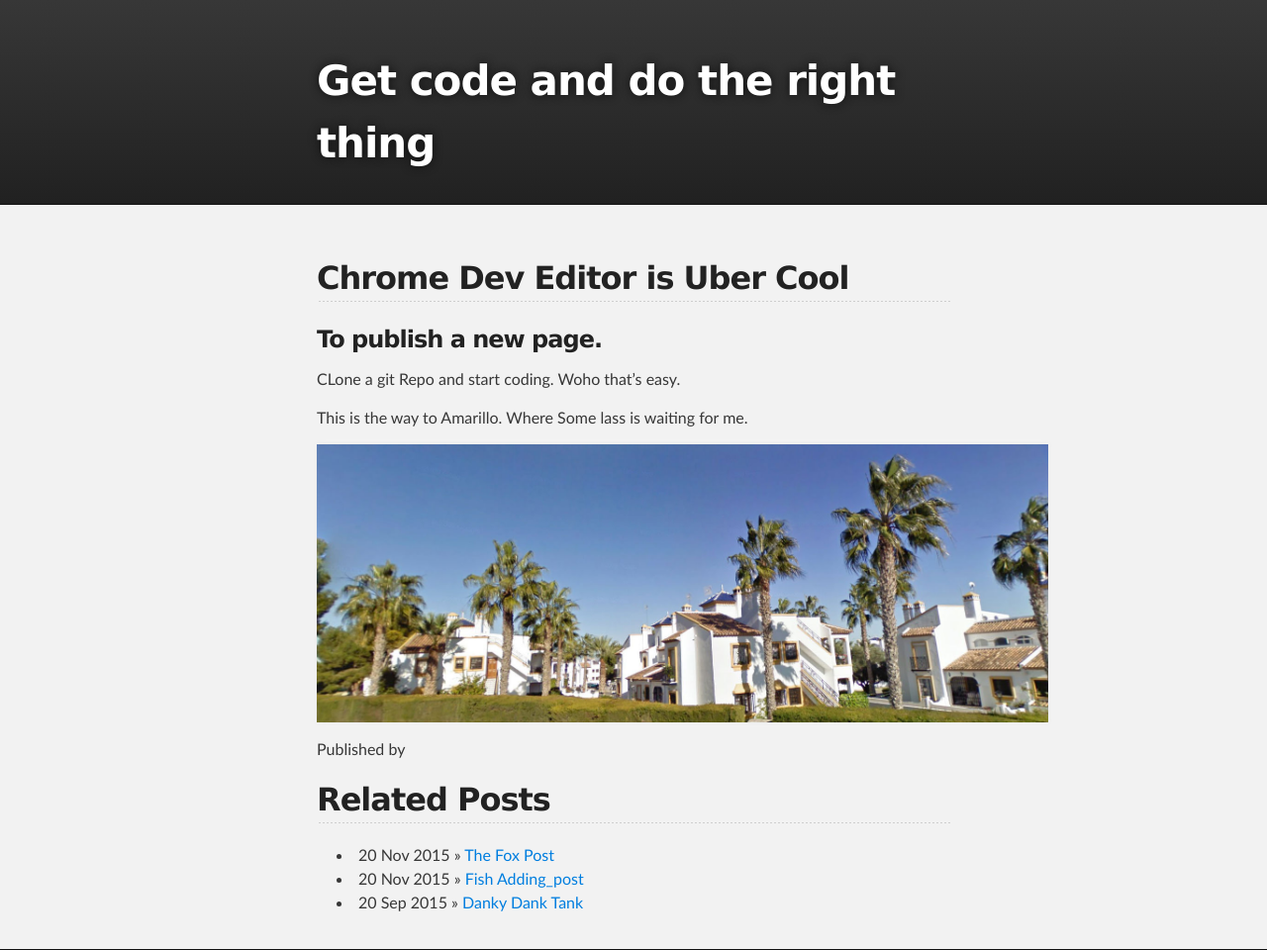
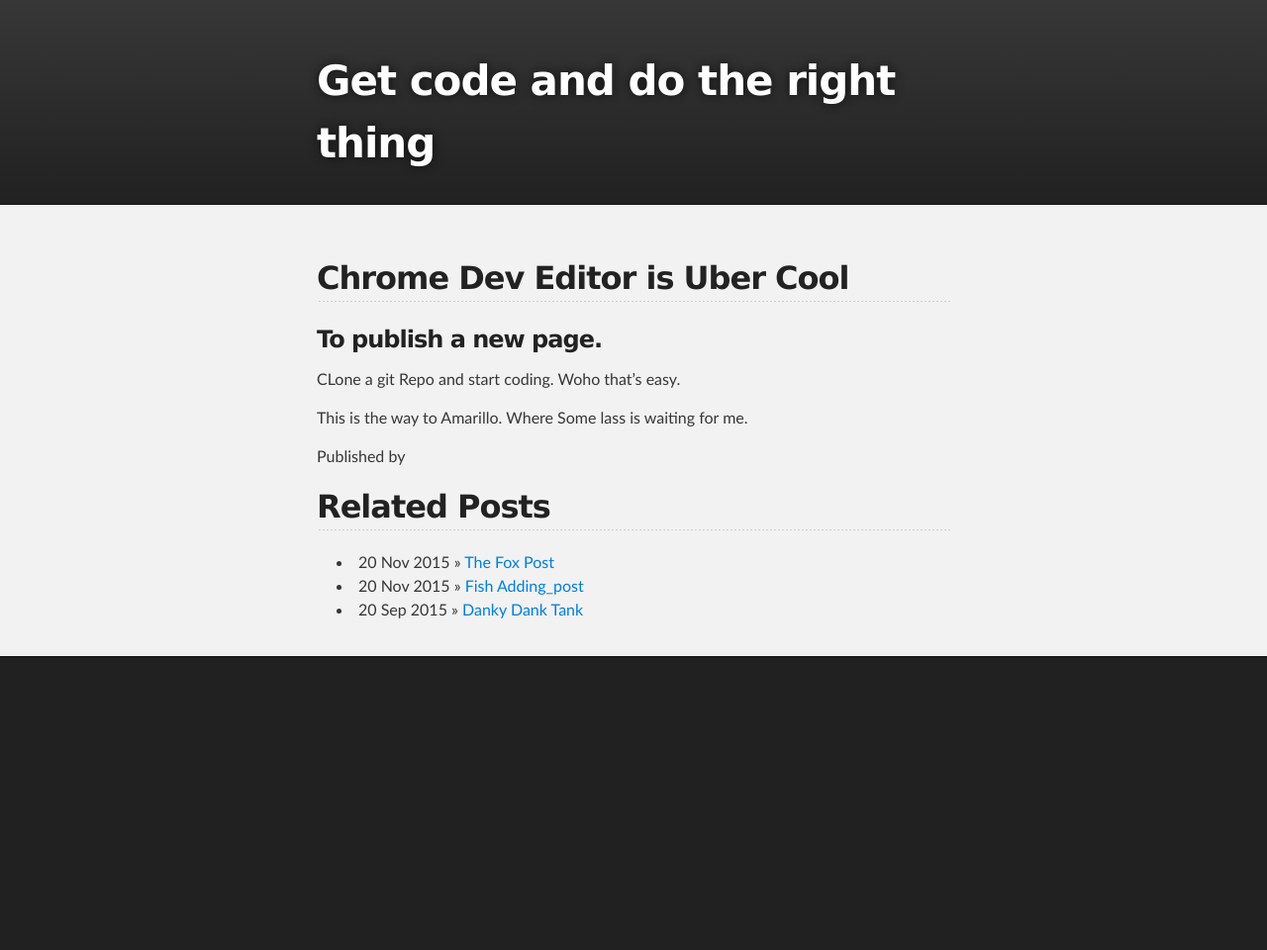
Before and after one commit to dindigit/dindigit.github.io, a Jekyll site: the page built from _posts/2014-06-30-we-love-chrome-dev-editor.md, in a window 1280 px wide. Shown: the whole page at 99% size. Built offline with Jekyll 4.4.1, drawn with Linux system fonts in a browser that asks for light colours; after the commit the page ends 900 px from its top, so only the background shows below that.

Commit message:
Updated '_posts/2014-06-30-we-love-chrome-dev-editor.md' via CloudCannon

```diff
--- a/_posts/2014-06-30-we-love-chrome-dev-editor.md
+++ b/_posts/2014-06-30-we-love-chrome-dev-editor.md
@@ -11,5 +11,3 @@
 CLone a git Repo and start coding. Woho that's easy.
 
 This is the way to Amarillo. Where Some lass is waiting for me.
-
-![VMartin.jpeg](/images/VMartin.jpeg)
```
